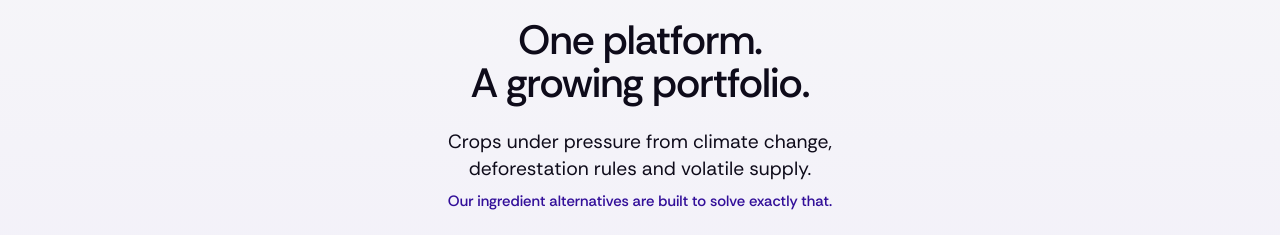
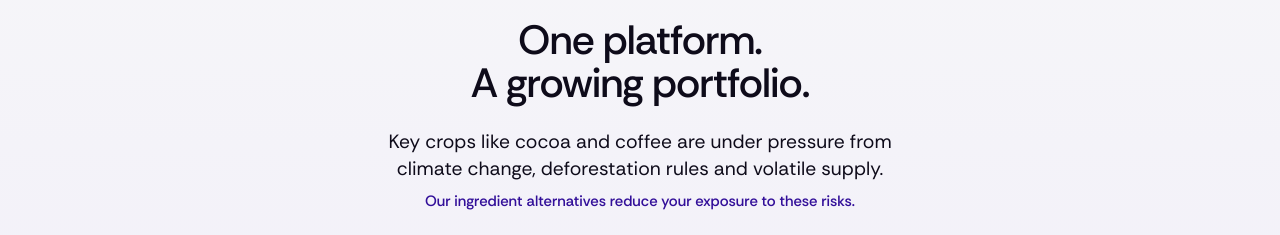
Before and after one commit to saramarquart/pafhomepage, a plain HTML site: page index.html in a window 1280 px wide. Shown: the part 3940-4175 px from the top of the page. Drawn offline with Linux system fonts and the light colour scheme; grey boxes are pictures that could not be loaded.

Commit message:
Homepage portfolio: subline as full sentences
Co-Authored-By: Claude Opus 5.5 <noreply@anthropic.com>

```diff
--- a/index.html
+++ b/index.html
@@ -366,7 +366,7 @@
         <div class="center-head reveal">
           <span class="pill">Portfolio</span>
           <h2>One platform.<br>A growing portfolio.</h2>
-          <p class="group-note" data-note="climate">Crops under pressure from climate change, deforestation rules and volatile supply.<span>Our ingredient alternatives are built to solve exactly that.</span></p>
+          <p class="group-note" data-note="climate">Key crops like cocoa and coffee are under pressure from climate change, deforestation rules and volatile supply.<span>Our ingredient alternatives reduce your exposure to these risks.</span></p>
         </div>
         <div class="carousel reveal">
           <div class="track" tabindex="0" aria-label="Ingredient portfolio">
```
